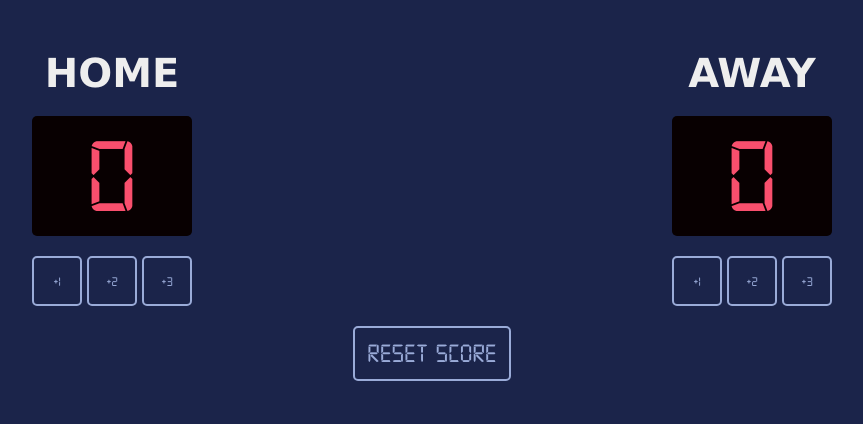
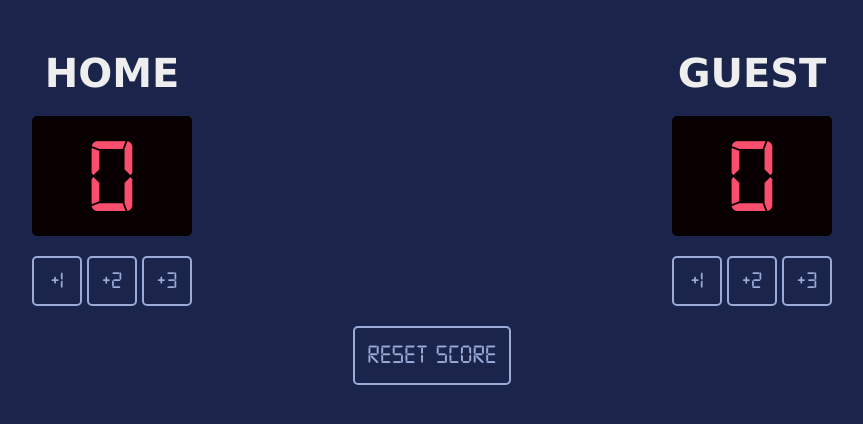
Before and after one commit to VirtualBird/Basketball-Scoreboard, a website built with Vite: page index.html in a window 1280 px wide. Shown: the whole page, without its empty margins (208-1071 px from the left). Built offline with nearby package versions, Linux system fonts and the light colour scheme.

Commit message:
replaced files with original

```diff
--- a/index.html
+++ b/index.html
@@ -1,5 +1,5 @@
 <html>
-    <head>
+    <head><link rel="stylesheet" href="https://cdnjs.cloudflare.com/ajax/libs/normalize/8.0.1/normalize.css">
         <link rel="stylesheet" href="index.css">
     </head>
     <body>
@@ -14,7 +14,7 @@
                 </div>
             </div>
             <div>
-                <h3>AWAY</h3>
+                <h3>GUEST</h3>
                 <p id=score-guest>0</p>
                 <div id=score-buttons>
                     <button onclick="addScore(1, 'score-guest')">+1</button>
```
Also changed, not shown: index.js (+12 -0 lines), package.json (added, +13 -0 lines).
